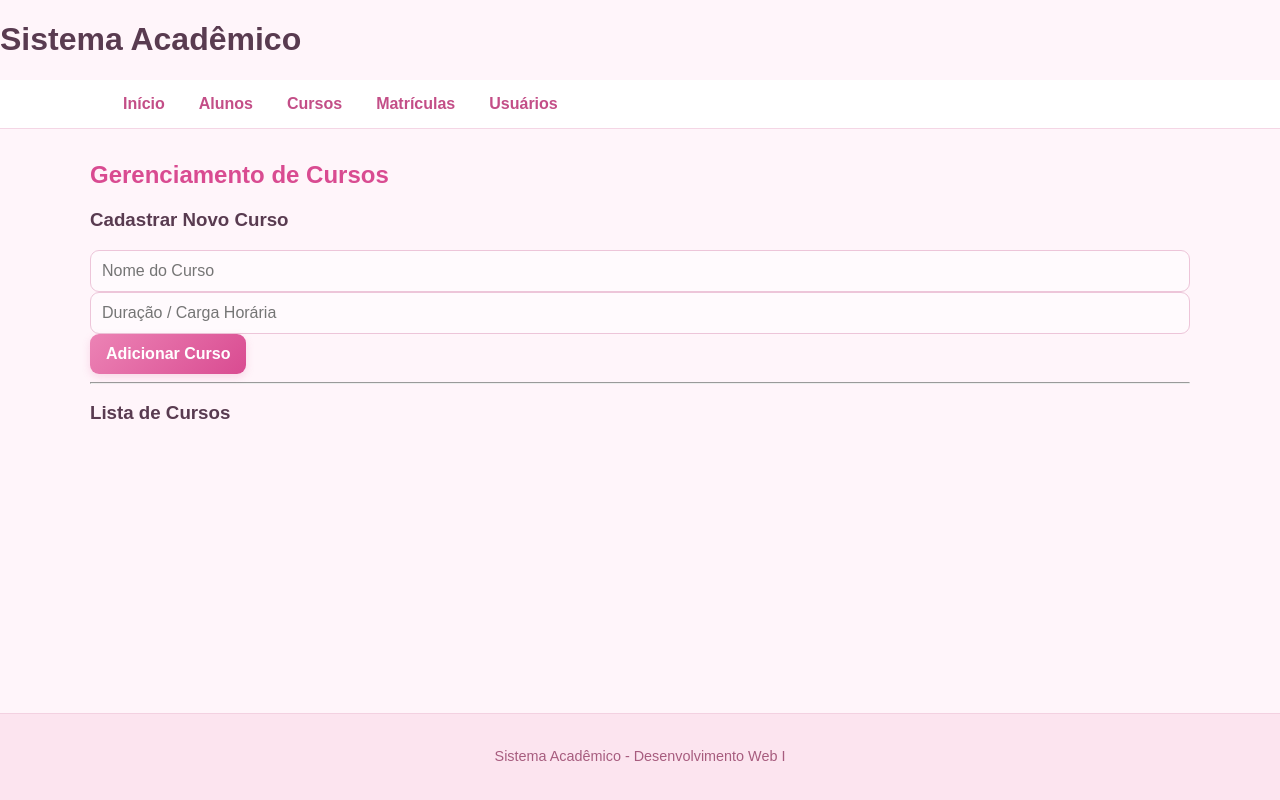
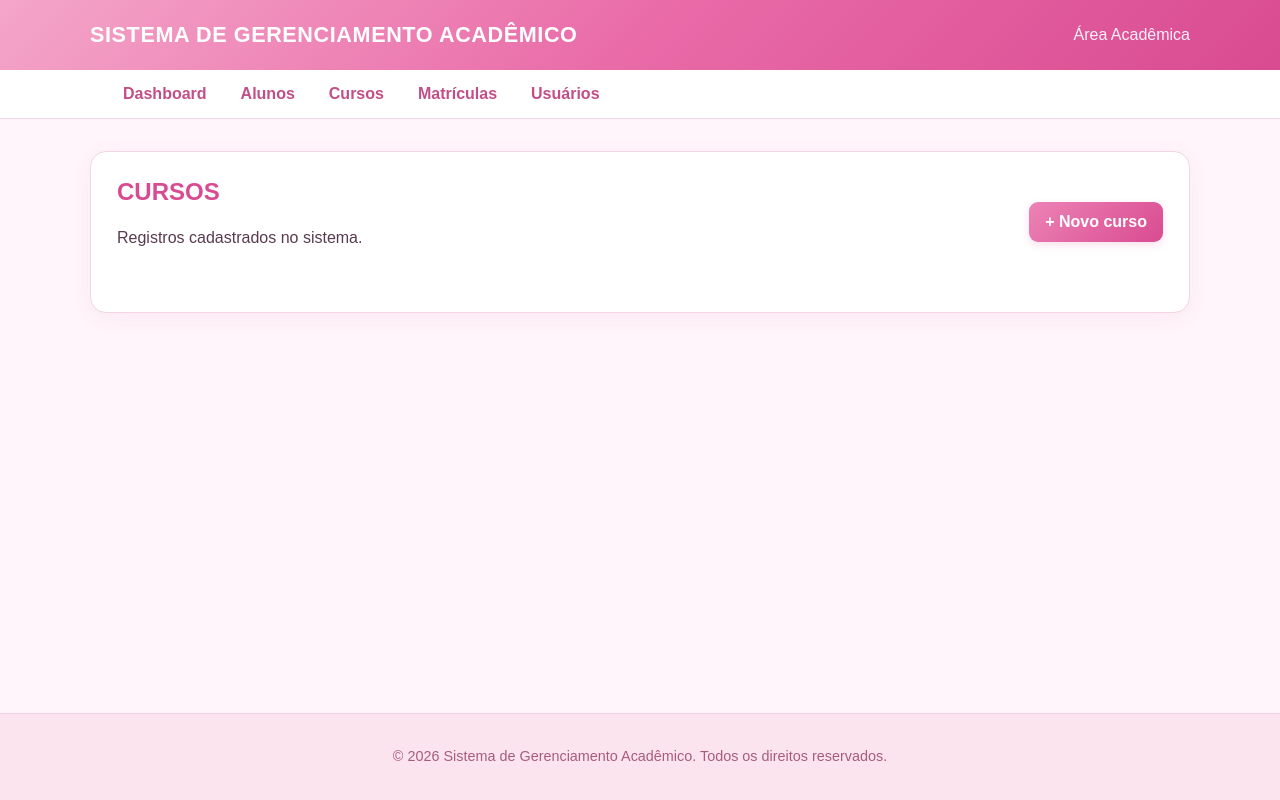
Before and after one commit to nanacyy/Sistema-Academico, a plain HTML site: page cursos.html in a window 1280 px wide. Drawn offline with Linux system fonts and the light colour scheme; a script that the page names is missing; files whose address does not match are found by name.

Commit message:
Refactor cursos.html for improved layout and content
Updated the structure and content of the cursos.html file, including changes to the header, navigation, and main sections for better organization and clarity.

```diff
--- a/cursos.html
+++ b/cursos.html
@@ -1,48 +1,38 @@
-<!DOCTYPE html>
+<!doctype html>
 <html lang="pt-BR">
     <head>
-    <meta charset="UTF-8">
+        <meta charset="UTF-8" />
+        <meta name="viewport" content="width=device-width, initial-scale=1.0" />
         <title>Cursos - Sistema Acadêmico</title>
-    <link rel="stylesheet" href="css/style.css">
+        <link rel="stylesheet" href="css/style.css" />
     </head>
     <body>
-    <header>
-        <h1>Sistema Acadêmico</h1>
+        <header class="cabecalho">
+            <h1 id="titulo-sistema">SISTEMA DE GERENCIAMENTO ACADÊMICO</h1>
+            <span>Área Acadêmica</span>
+        </header>
         <nav>
             <ul>
-                <li><a href="index.html">Início</a></li>
+                <li><a href="index.html">Dashboard</a></li>
                 <li><a href="alunos.html">Alunos</a></li>
-                <li><a href="cursos.html" class="active">Cursos</a></li>
+                <li><a href="cursos.html">Cursos</a></li>
                 <li><a href="matriculas.html">Matrículas</a></li>
                 <li><a href="usuarios.html">Usuários</a></li>
             </ul>
         </nav>
-    </header>
-
         <main>
-        <h2>Gerenciamento de Cursos</h2>
-
-        <section>
-            <h3>Cadastrar Novo Curso</h3>
-            <form id="form-curso">
-                <input type="text" id="nome-curso" placeholder="Nome do Curso" required>
-                <input type="text" id="carga-curso" placeholder="Duração / Carga Horária" required>
-                <button type="submit">Adicionar Curso</button>
-            </form>
-        </section>
-
-        <hr>
-
-        <section>
-            <h3>Lista de Cursos</h3>
+            <section class="painel">
+                <div class="cabecalho-secao">
+                    <div>
+                        <h2>CURSOS</h2>
+                        <p>Registros cadastrados no sistema.</p>
+                    </div>
+                    <a class="botao" href="curso-form.html">+ Novo curso</a>
+                </div>
                 <div id="lista-cursos" class="lista-grid"></div>
             </section>
         </main>
-
-    <footer>
-        <p>Sistema Acadêmico - Desenvolvimento Web I</p>
-    </footer>
-
+        <footer><p>© 2026 Sistema de Gerenciamento Acadêmico. Todos os direitos reservados.</p></footer>
         <script src="js/dados.js"></script>
         <script src="js/storage.js"></script>
         <script src="js/app.js"></script>
```
Lines whose indentation alone changed are shown as unchanged.
